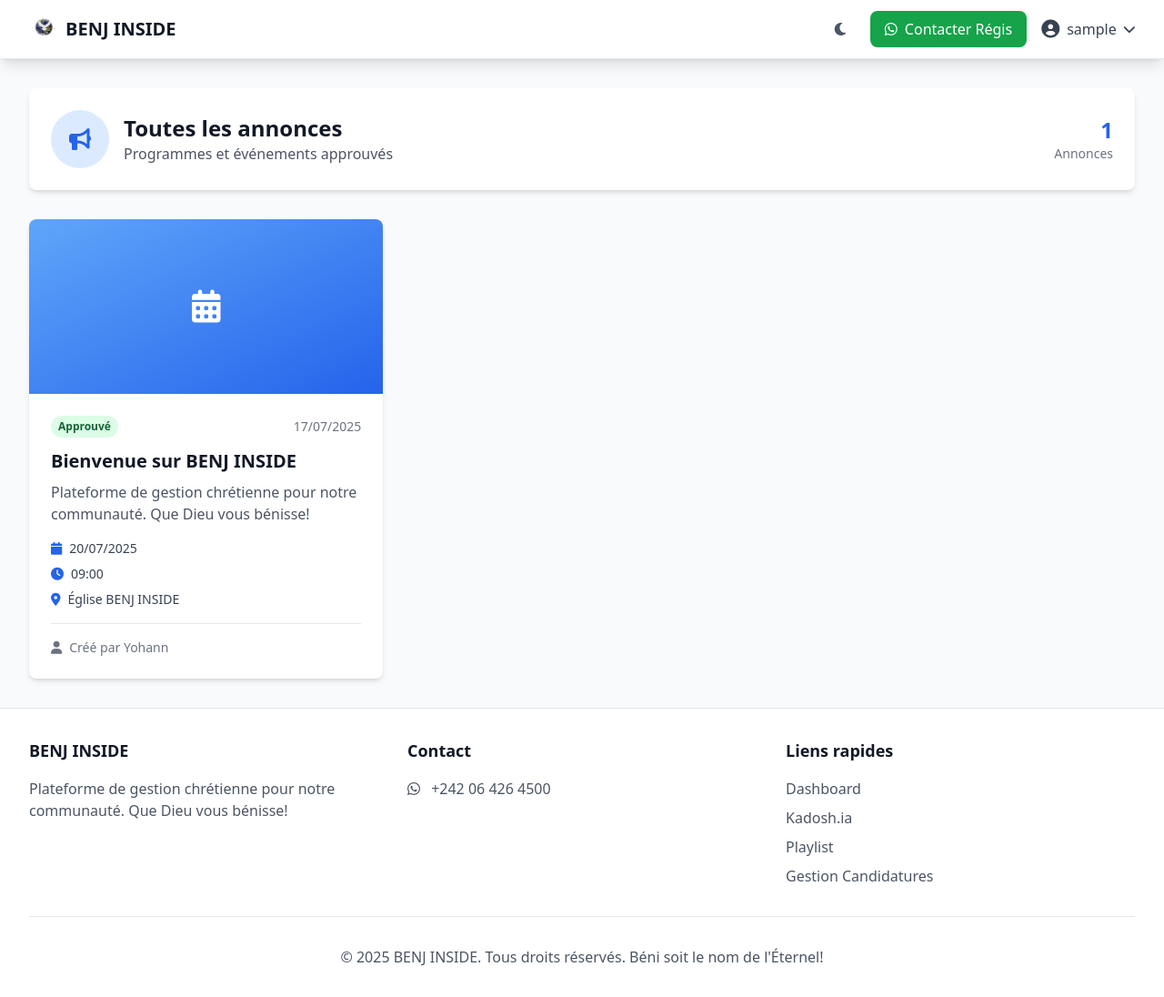
After one commit to Richy-and/BENJ_SUPER, a Flask app: page /dashboard/all_announcements in a window 1280 px wide. The commit adds this page. Shown: the whole page at 91% size. Run offline with Flask 3, Linux system fonts and the light colour scheme; the visitor is signed in with stand-in values (Sample User, id 1); data comes from the database, SQL or seed files in the repository; some libraries are stand-ins or nearby versions.

Commit message:
Give all users access to view approved announcements and testimonials
Implement all_announcements and all_temoignages routes/templates, and update base.html and dashboard.html to include links.

Replit-Commit-Author: Agent
Replit-Commit-Session-Id: 565ac0b4-8b9b-4fe5-aace-b84b2958c81a
Replit-Commit-Screenshot-Url: https://storage.googleapis.com/screenshot-production-us-central1/670d1683-97da-4c4e-8755-c975f56bb6a1/565ac0b4-8b9b-4fe5-aace-b84b2958c81a/u3EuFuR

```diff
--- a/routes/dashboard.py
+++ b/routes/dashboard.py
@@ -126,6 +126,31 @@ def playlist():
     playlist_items = Playlist.query.order_by(Playlist.date_ajout.desc()).all()
     return render_template('dashboard/playlist.html', playlist_items=playlist_items)
 
+@dashboard_bp.route('/all_announcements')
+@login_required
+def all_announcements():
+    """Page pour afficher toutes les annonces approuvées"""
+    announcements = Announcement.query.filter_by(statut='approuve').order_by(Announcement.date_creation.desc()).all()
+
+    # Enrichir les données des annonces
+    for announcement in announcements:
+        # Récupérer les intervenants
+        if announcement.intervenants:
+            import json
+            intervenant_ids = json.loads(announcement.intervenants)
+            announcement.intervenants_list = User.query.filter(User.id.in_(intervenant_ids)).all()
+        else:
+            announcement.intervenants_list = []
+
+    return render_template('dashboard/all_announcements.html', announcements=announcements)
+
+@dashboard_bp.route('/all_temoignages')
+@login_required
+def all_temoignages():
+    """Page pour afficher tous les témoignages approuvés"""
+    temoignages = Temoignage.query.filter_by(statut='valide').order_by(Temoignage.date_soumission.desc()).all()
+    return render_template('dashboard/all_temoignages.html', temoignages=temoignages)
+
 @dashboard_bp.route('/chatbot')
 @login_required
 def chatbot():
--- a/templates/base.html
+++ b/templates/base.html
@@ -65,6 +65,12 @@
                                     </a>
                                     <a href="{{ url_for('dashboard.profile') }}" class="block px-4 py-2 text-sm text-gray-700 dark:text-gray-300 hover:bg-gray-100 dark:hover:bg-gray-700">
                                         <i class="fas fa-user mr-2"></i>Mon Profil
+                                    </a>
+                                    <a href="{{ url_for('dashboard.all_announcements') }}" class="block px-4 py-2 text-sm text-gray-700 dark:text-gray-300 hover:bg-gray-100 dark:hover:bg-gray-700">
+                                        <i class="fas fa-calendar-alt mr-2"></i>Toutes les annonces
+                                    </a>
+                                    <a href="{{ url_for('dashboard.all_temoignages') }}" class="block px-4 py-2 text-sm text-gray-700 dark:text-gray-300 hover:bg-gray-100 dark:hover:bg-gray-700">
+                                        <i class="fas fa-heart mr-2"></i>Tous les témoignages
                                     </a>
                                     {% if session.user_role == 'admin' %}
                                     <a href="{{ url_for('admin.members') }}" class="block px-4 py-2 text-sm text-gray-700 dark:text-gray-300 hover:bg-gray-100 dark:hover:bg-gray-700">
--- /dev/null
+++ b/templates/dashboard/all_announcements.html
@@ -0,0 +1,105 @@
+{% extends "base.html" %}
+
+{% block title %}Toutes les annonces{% endblock %}
+
+{% block content %}
+<div class="max-w-7xl mx-auto space-y-8">
+    <!-- Header -->
+    <div class="bg-white dark:bg-gray-800 rounded-lg shadow-md p-6">
+        <div class="flex items-center justify-between">
+            <div class="flex items-center">
+                <div class="bg-blue-100 dark:bg-blue-900 w-16 h-16 rounded-full flex items-center justify-center mr-4">
+                    <i class="fas fa-bullhorn text-blue-600 text-2xl"></i>
+                </div>
+                <div>
+                    <h1 class="text-2xl font-bold text-gray-900 dark:text-white">Toutes les annonces</h1>
+                    <p class="text-gray-600 dark:text-gray-400">Programmes et événements approuvés</p>
+                </div>
+            </div>
+            <div class="text-right">
+                <div class="text-2xl font-bold text-blue-600">{{ announcements|length }}</div>
+                <div class="text-sm text-gray-500 dark:text-gray-400">Annonces</div>
+            </div>
+        </div>
+    </div>
+
+    <!-- Announcements Grid -->
+    <div class="grid grid-cols-1 md:grid-cols-2 lg:grid-cols-3 gap-6">
+        {% for announcement in announcements %}
+        <div class="bg-white dark:bg-gray-800 rounded-lg shadow-md overflow-hidden hover:shadow-lg transition-shadow">
+            {% if announcement.photo_url %}
+            <div class="h-48 bg-cover bg-center" style="background-image: url('{{ announcement.photo_url }}')"></div>
+            {% else %}
+            <div class="h-48 bg-gradient-to-br from-blue-400 to-blue-600 flex items-center justify-center">
+                <i class="fas fa-calendar-alt text-white text-4xl"></i>
+            </div>
+            {% endif %}
+
+            <div class="p-6">
+                <div class="flex items-center justify-between mb-3">
+                    <span class="px-2 py-1 bg-green-100 text-green-800 dark:bg-green-900 dark:text-green-200 text-xs font-semibold rounded-full">
+                        Approuvé
+                    </span>
+                    <span class="text-sm text-gray-500 dark:text-gray-400">
+                        {{ announcement.date_creation.strftime('%d/%m/%Y') }}
+                    </span>
+                </div>
+
+                <h3 class="text-xl font-bold text-gray-900 dark:text-white mb-2">{{ announcement.titre }}</h3>
+                <p class="text-gray-600 dark:text-gray-400 mb-4">{{ announcement.description }}</p>
+
+                <!-- Event Details -->
+                <div class="space-y-2 mb-4">
+                    <div class="flex items-center text-sm text-gray-700 dark:text-gray-300">
+                        <i class="fas fa-calendar text-blue-600 mr-2"></i>
+                        <span>{{ announcement.date_programme.strftime('%d/%m/%Y') }}</span>
+                    </div>
+                    <div class="flex items-center text-sm text-gray-700 dark:text-gray-300">
+                        <i class="fas fa-clock text-blue-600 mr-2"></i>
+                        <span>{{ announcement.heure_programme.strftime('%H:%M') }}</span>
+                    </div>
+                    {% if announcement.lieu %}
+                    <div class="flex items-center text-sm text-gray-700 dark:text-gray-300">
+                        <i class="fas fa-map-marker-alt text-blue-600 mr-2"></i>
+                        <span>{{ announcement.lieu }}</span>
+                    </div>
+                    {% endif %}
+                </div>
+
+                <!-- Speakers -->
+                {% if announcement.intervenants_list %}
+                <div class="mb-4">
+                    <h4 class="text-sm font-semibold text-gray-700 dark:text-gray-300 mb-2">Intervenants :</h4>
+                    <div class="flex flex-wrap gap-2">
+                        {% for intervenant in announcement.intervenants_list %}
+                        <span class="px-2 py-1 bg-primary-100 text-primary-800 dark:bg-primary-900 dark:text-primary-200 text-xs rounded-full">
+                            {{ intervenant.username }}
+                        </span>
+                        {% endfor %}
+                    </div>
+                </div>
+                {% endif %}
+
+                <!-- Creator Info -->
+                <div class="pt-4 border-t border-gray-200 dark:border-gray-700">
+                    <div class="flex items-center text-sm text-gray-500 dark:text-gray-400">
+                        <i class="fas fa-user mr-2"></i>
+                        <span>Créé par {{ announcement.createur.username }}</span>
+                    </div>
+                </div>
+            </div>
+        </div>
+        {% endfor %}
+    </div>
+
+    {% if not announcements %}
+    <div class="bg-white dark:bg-gray-800 rounded-lg shadow-md p-8 text-center">
+        <i class="fas fa-bullhorn text-gray-400 text-4xl mb-4"></i>
+        <h3 class="text-lg font-semibold text-gray-900 dark:text-white mb-2">Aucune annonce disponible</h3>
+        <p class="text-gray-500 dark:text-gray-400">
+            Il n'y a pas encore d'annonces approuvées à afficher.
+        </p>
+    </div>
+    {% endif %}
+</div>
+{% endblock %}
```
Also changed, not shown: replit.md (+3 -0 lines), templates/dashboard/all_temoignages.html (added, +75 -0 lines), templates/dashboard/dashboard.html (+16 -0 lines).
